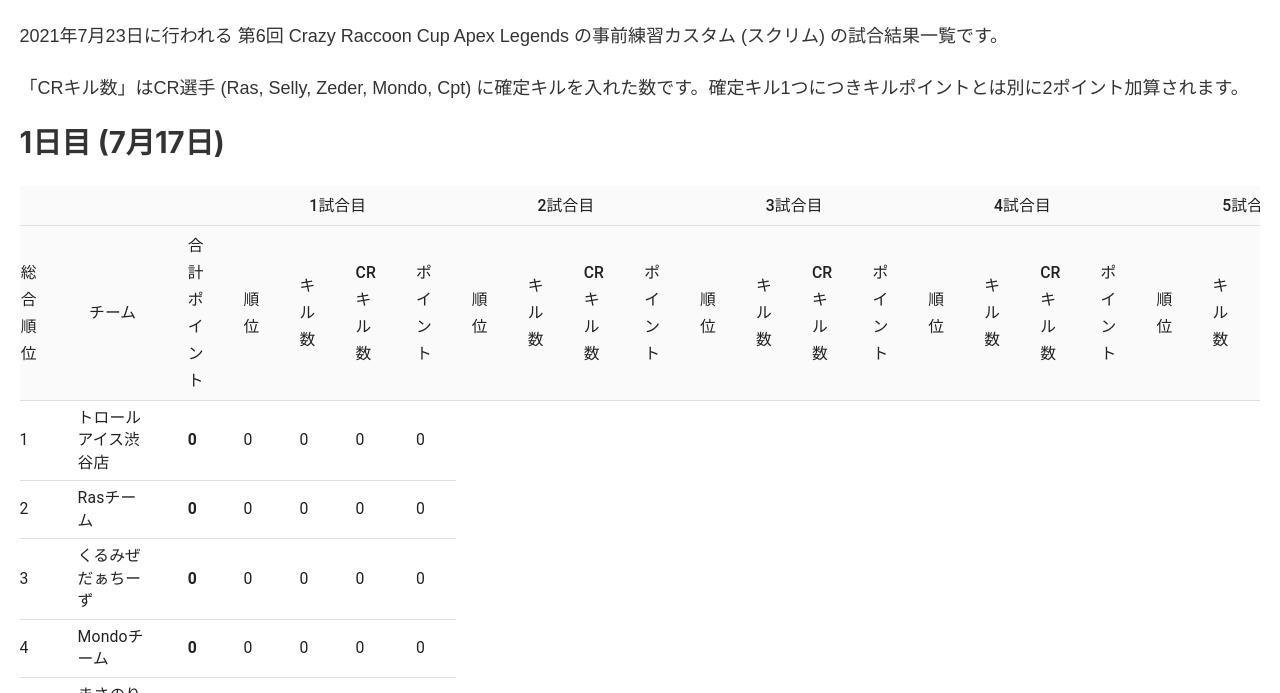
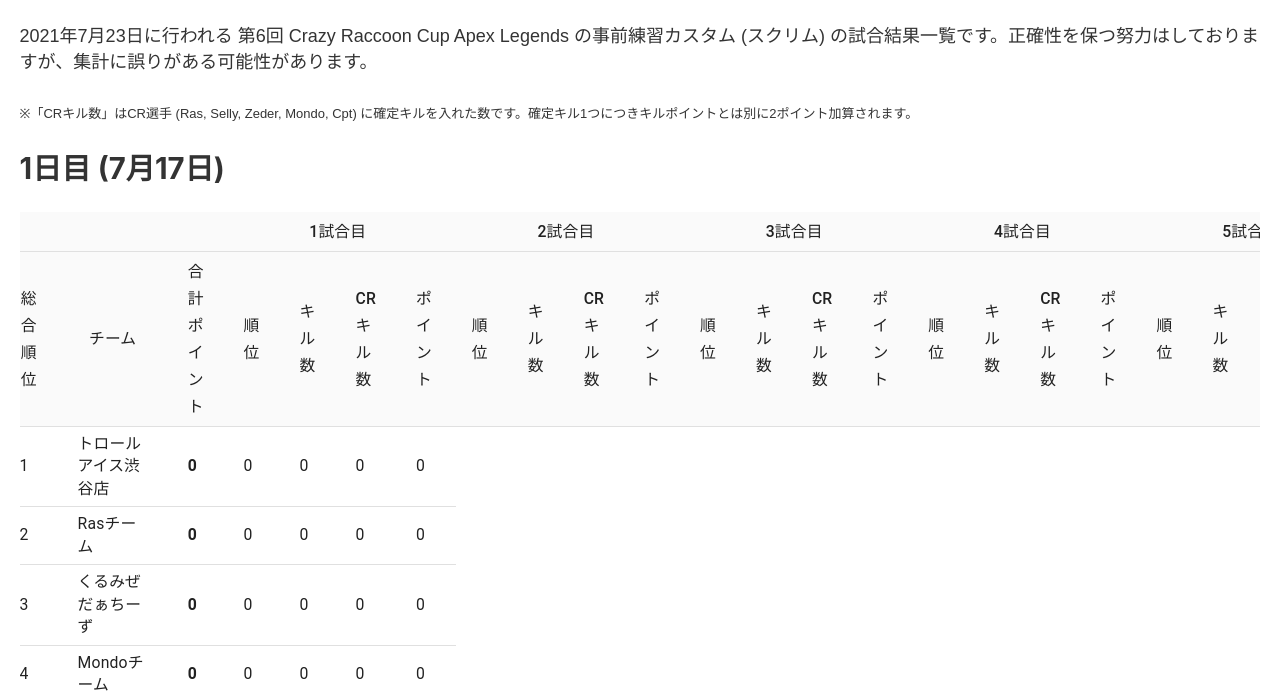
Before and after one commit to Yuukin256/crcup_apex6_scrim_result, a Gatsby site: page / in a window 1280 px wide. Shown: the part 100-793 px from the top of the page. Built offline with nearby package versions, Linux system fonts and the light colour scheme; Gatsby itself is replaced by a stand-in of ours.

Commit message:
注意書き追加

```diff
--- a/src/pages/index.tsx
+++ b/src/pages/index.tsx
@@ -10,10 +10,15 @@
     <Seo title="Home" />
     <p>
       2021年7月23日に行われる 第6回 Crazy Raccoon Cup Apex Legends
-      の事前練習カスタム (スクリム) の試合結果一覧です。
+      の事前練習カスタム (スクリム)
+      の試合結果一覧です。正確性を保つ努力はしておりますが、集計に誤りがある可能性があります。
     </p>
-    <p className="note">
-      「CRキル数」はCR選手 (Ras, Selly, Zeder, Mondo, Cpt)
+    <p
+      style={{
+        fontSize: 'small',
+      }}
+    >
+      ※「CRキル数」はCR選手 (Ras, Selly, Zeder, Mondo, Cpt)
       に確定キルを入れた数です。確定キル1つにつきキルポイントとは別に2ポイント加算されます。
     </p>
     {data.reverse().map((day) => {
```
